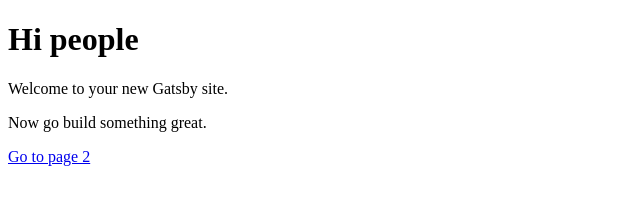
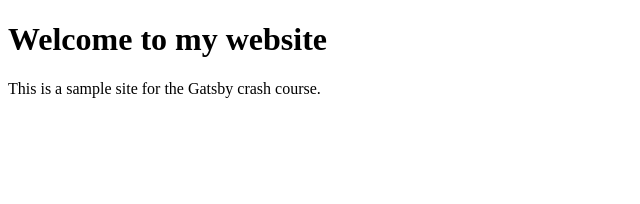
Before and after one commit to yosufali/gatsby_crash_course, a Gatsby site: page / in a window 1280 px wide. Shown: the whole page, without its empty margins (0-640 px from the left). Built offline with nearby package versions, Linux system fonts and the light colour scheme; Gatsby itself is replaced by a stand-in of ours.

Commit message:
feat: Change index page text.

```diff
--- a/src/pages/index.js
+++ b/src/pages/index.js
@@ -3,10 +3,8 @@
 
 const IndexPage = () => (
   <div>
-    <h1>Hi people</h1>
-    <p>Welcome to your new Gatsby site.</p>
-    <p>Now go build something great.</p>
-    <Link to="/page-2/">Go to page 2</Link>
+    <h1>Welcome to my website</h1>
+    <p>This is a sample site for the Gatsby crash course.</p>
   </div>
 )
 
```
